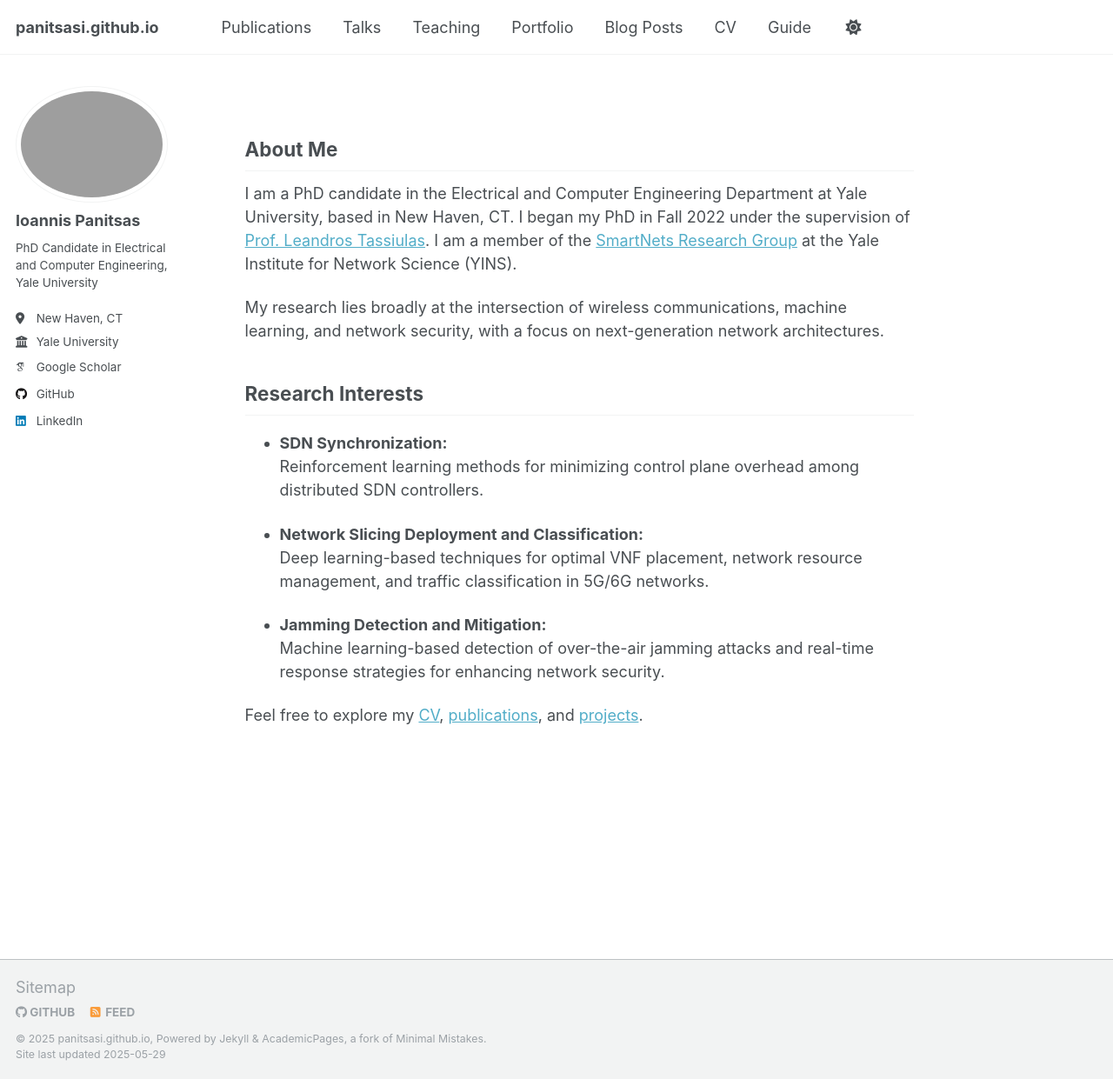
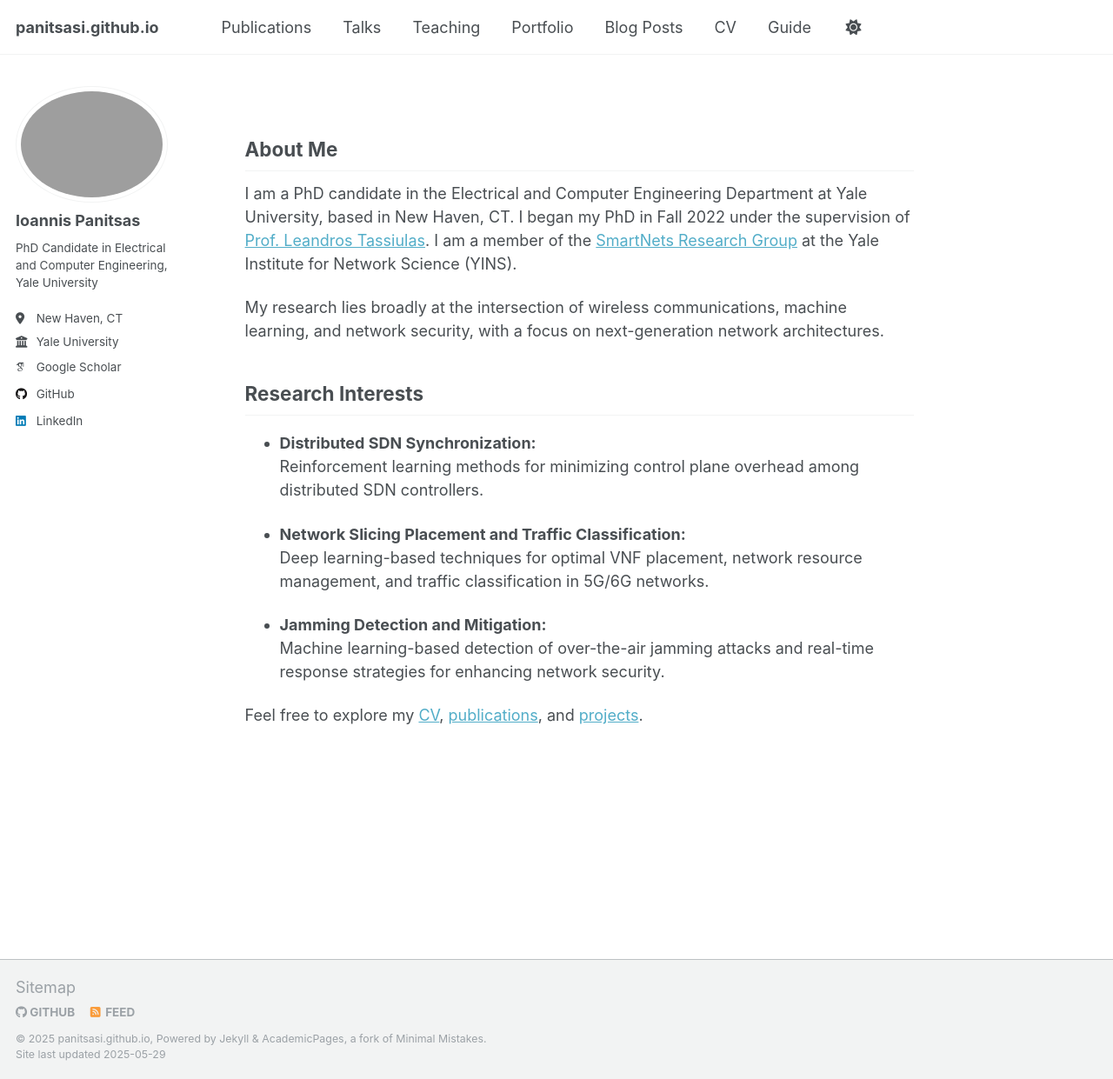
Before and after one commit to panitsasi/panitsasi.github.io, a Jekyll site: the page built from _pages/about.md, in a window 1280 px wide and 1241 px high. Shown: the whole window at 87% size. Built offline with Jekyll 4.4.1, drawn with Linux system fonts in a browser that asks for light colours; some web fonts are replaced.

Commit message:
Updated the index page

```diff
--- a/_pages/about.md
+++ b/_pages/about.md
@@ -12,10 +12,10 @@ My research lies broadly at the intersection of wireless communications, machine
 
 ## Research Interests
 
-- **SDN Synchronization:**
+- **Distributed SDN Synchronization:**
   Reinforcement learning methods for minimizing control plane overhead among distributed SDN controllers.
 
-- **Network Slicing Deployment and Classification:**
+- **Network Slicing Placement and Traffic Classification:**
   Deep learning-based techniques for optimal VNF placement, network resource management, and traffic classification in 5G/6G networks.
 
 - **Jamming Detection and Mitigation:**
```
